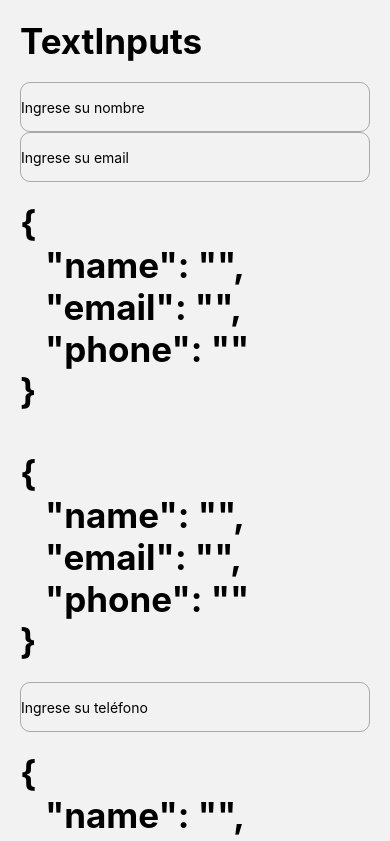
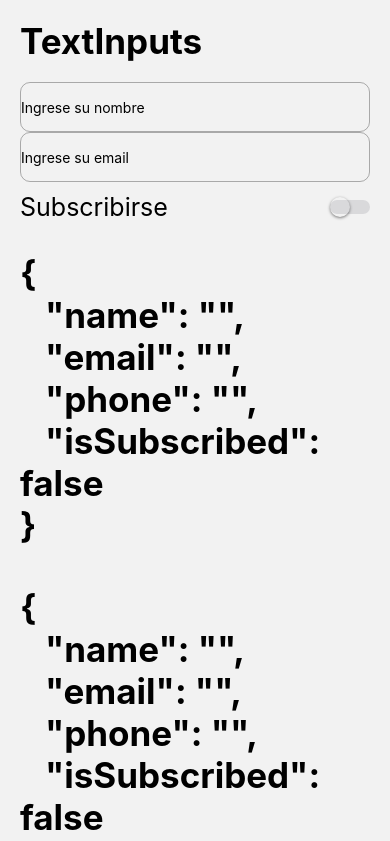
Before and after one commit to Zcehtro/RNComponents, a React Native app: screen /TextInputScreen in a window 390 px wide. Shown: the top 841 px of the page. Built offline with nearby package versions, Linux system fonts and the light colour scheme.

Commit message:
implemented useForm component and new switch

```diff
--- /dev/null
+++ b/src/hooks/useForm.tsx
@@ -0,0 +1,18 @@
+import { useState } from "react";
+
+export const useForm = <T extends Object>(initState: T) => {
+  const [state, setState] = useState(initState);
+
+  const onChange = <K extends Object>(value: K, field: keyof T) => {
+    setState({
+      ...state,
+      [field]: value,
+    });
+  };
+
+  return {
+    ...state,
+    form: state,
+    onChange,
+  };
+};
--- a/src/screens/TextInputScreen.tsx
+++ b/src/screens/TextInputScreen.tsx
@@ -8,24 +8,22 @@
   ScrollView,
   TouchableWithoutFeedback,
   Keyboard,
+  Text,
 } from "react-native";
 
 import { HeaderTitle } from "@app/components/HeaderTitle";
 import { styles } from "@app/theme/appTheme";
+import { useForm } from "@app/hooks/useForm";
+import { CustomSwitch } from "@app/components/CustomSwitch";
 
 export const TextInputScreen = () => {
-  const [form, setForm] = useState({
+  const { form, onChange, isSubscribed } = useForm({
     name: "",
     email: "",
     phone: "",
+    isSubscribed: false,
   });
 
-  const onChange = (value: string, field: string) => {
-    setForm({
-      ...form,
-      [field]: value,
-    });
-  };
   return (
     <KeyboardAvoidingView
       behavior={Platform.OS === "ios" ? "padding" : "height"}>
@@ -46,6 +44,14 @@
               onChangeText={value => onChange(value, "email")}
               keyboardType="email-address"
             />
+            <View style={stylesScreen.switchRow}>
+              <Text style={stylesScreen.switchText}>Subscribirse</Text>
+              <CustomSwitch
+                isOn={isSubscribed}
+                onChange={value => onChange(value, "isSubscribed")}
+              />
+            </View>
+
             <HeaderTitle title={JSON.stringify(form, null, 3)} />
             <HeaderTitle title={JSON.stringify(form, null, 3)} />
             <TextInput
@@ -71,4 +77,13 @@
     paddingHoriztonal: 10,
     borderRadius: 10,
   },
+  switchText: {
+    fontSize: 25,
+  },
+  switchRow: {
+    flexDirection: "row",
+    justifyContent: "space-between",
+    alignItems: "center",
+    marginVertical: 10,
+  },
 });
```
